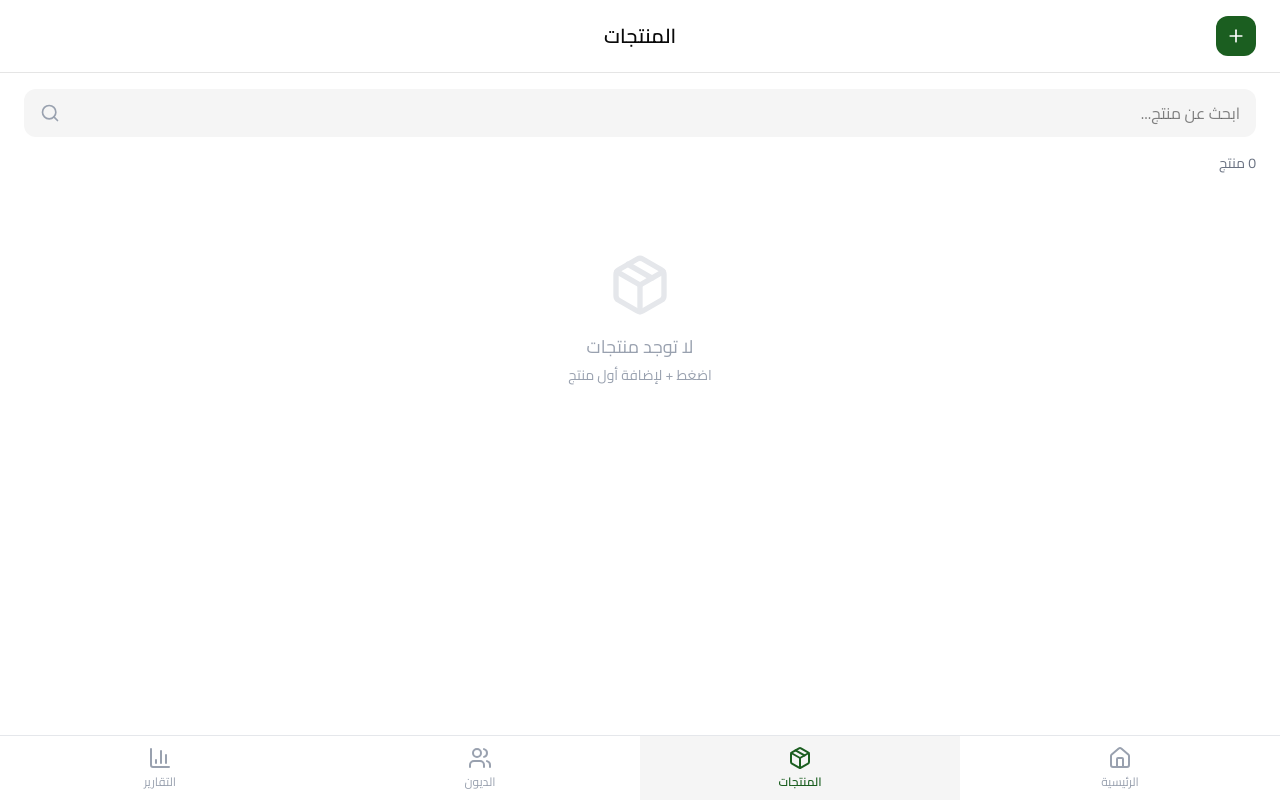
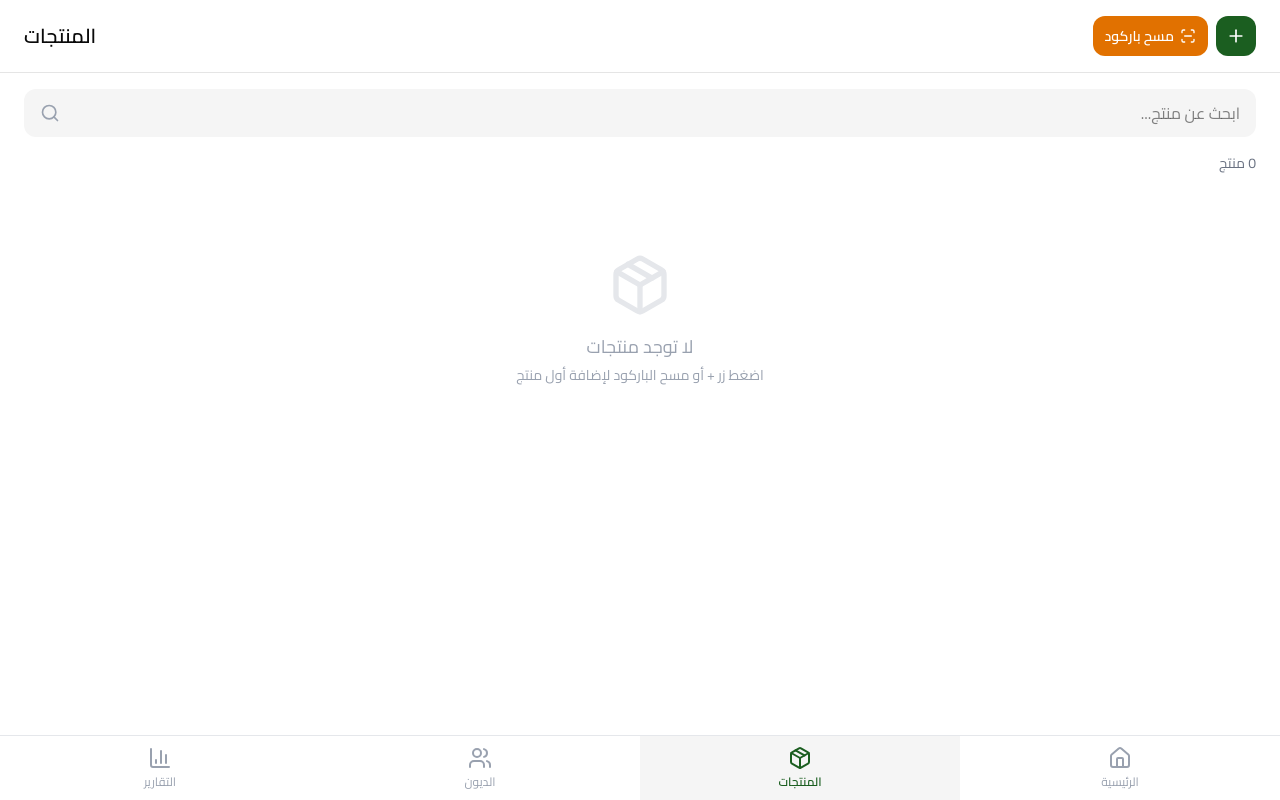
Before and after one commit to StraySole/dukani-app, a React (Vite) app: page /products in a window 1280 px wide. Built offline with nearby package versions, Linux system fonts and the light colour scheme.

Commit message:
Implement barcode scanning to add products
Added barcode scanning functionality to automatically add products from a predefined list. Updated the Products component to include a new button for scanning barcodes and handle the scanning process.

```diff
--- a/src/app/components/Products.tsx
+++ b/src/app/components/Products.tsx
@@ -1,8 +1,10 @@
 import { useState } from 'react';
 import { useNavigate } from 'react-router';
-import { Plus, Pencil, Trash2, Package, Minus, X, Check, Search } from 'lucide-react';
+import { Plus, Pencil, Trash2, Package, Minus, X, Check, Search, ScanLine } from 'lucide-react';
 import { useStore, Product } from '../context/StoreContext';
 import { BottomNav } from './BottomNav';
+import { BarcodeScanner } from '@capacitor-mlkit/barcode-scanning';
+import egyptianProducts from '../data/egyptian_products.json';
 
 function NumInput({ label, value, onChange, min = 0, step = 1 }: { label: string; value: number; onChange: (v: number) => void; min?: number; step?: number }) {
   return (
@@ -34,7 +36,7 @@ function NumInput({ label, value, onChange, min = 0, step = 1 }: { label: string
 
 export function Products() {
   const navigate = useNavigate();
-  const { products, updateProduct, deleteProduct } = useStore();
+  const { products, updateProduct, deleteProduct, addProduct } = useStore();
   const [search, setSearch] = useState('');
   const [editingProduct, setEditingProduct] = useState<Product | null>(null);
   const [deleteConfirm, setDeleteConfirm] = useState<number | null>(null);
@@ -74,19 +76,67 @@ export function Products() {
     setDeleteConfirm(null);
   };
 
+  // دالة مسح الباركود والبحث التلقائي في المنتجات المصرية
+  const handleScanAndAdd = async () => {
+    try {
+      const permission = await BarcodeScanner.checkPermission({ force: true });
+      if (!permission.granted) {
+        alert('يرجى السماح بالتطبيق باستخدام الكاميرا لمسح الباركود');
+        return;
+      }
+
+      document.querySelector('body')?.classList.add('barcode-scanner-active');
+      const result = await BarcodeScanner.scan();
+      document.querySelector('body')?.classList.remove('barcode-scanner-active');
+
+      if (result.barcodes && result.barcodes.length > 0) {
+        const scannedCode = result.barcodes[0].rawValue;
+
+        // البحث عن المنتج في قاعدة البيانات المصرية المقترحة
+        const found = egyptianProducts.find(p => p.barcode === scannedCode);
+
+        if (found) {
+          // إضافة المنتج مباشرة إلى متجر المستخدم بالسعر الافتراضي
+          addProduct({
+            name: found.name,
+            price: found.defaultPrice,
+            quantity: 10, // كمية ابتدائية افتراضية
+            boxes: 1,
+          });
+          alert(`تم العثور على المنتج وإضافته بنجاح: ${found.name}`);
+        } else {
+          alert(`الباركود (${scannedCode}) غير موجود بقاعدة البيانات المصرية المحلية. يمكنك إضافته يدوياً.`);
+          navigate('/add-product');
+        }
+      }
+    } catch (error) {
+      document.querySelector('body')?.classList.remove('barcode-scanner-active');
+      console.error('Scan error:', error);
+    }
+  };
+
   return (
     <div className="min-h-screen bg-white flex flex-col" dir="rtl">
       <div className="flex-1 pb-20">
         {/* Header */}
         <div className="bg-white px-6 py-4 flex items-center justify-between border-b sticky top-0 z-10">
+          <div className="flex items-center gap-2">
             <button
               onClick={() => navigate('/add-product')}
               className="w-10 h-10 bg-[#1B5E20] rounded-xl flex items-center justify-center hover:bg-[#145018] transition-colors"
+              title="إضافة يدوية"
             >
               <Plus className="w-5 h-5 text-white" />
             </button>
+            <button
+              onClick={handleScanAndAdd}
+              className="h-10 px-3 bg-amber-600 text-white rounded-xl flex items-center gap-1.5 hover:bg-amber-700 transition-colors text-sm font-semibold"
+            >
+              <ScanLine className="w-4 h-4" />
+              <span>مسح باركود</span>
+            </button>
+          </div>
           <h2 className="text-xl font-semibold">المنتجات</h2>
-          <div className="w-10" />
         </div>
 
         <div className="px-6 py-4 space-y-4">
@@ -111,7 +161,7 @@ export function Products() {
             <div className="text-center py-16">
               <Package className="w-16 h-16 text-gray-200 mx-auto mb-4" />
               <p className="text-gray-400 text-lg">لا توجد منتجات</p>
-              <p className="text-gray-400 text-sm mt-1">اضغط + لإضافة أول منتج</p>
+              <p className="text-gray-400 text-sm mt-1">اضغط زر + أو مسح الباركود لإضافة أول منتج</p>
             </div>
           )}
 
```
Lines whose indentation alone changed are shown as unchanged.
